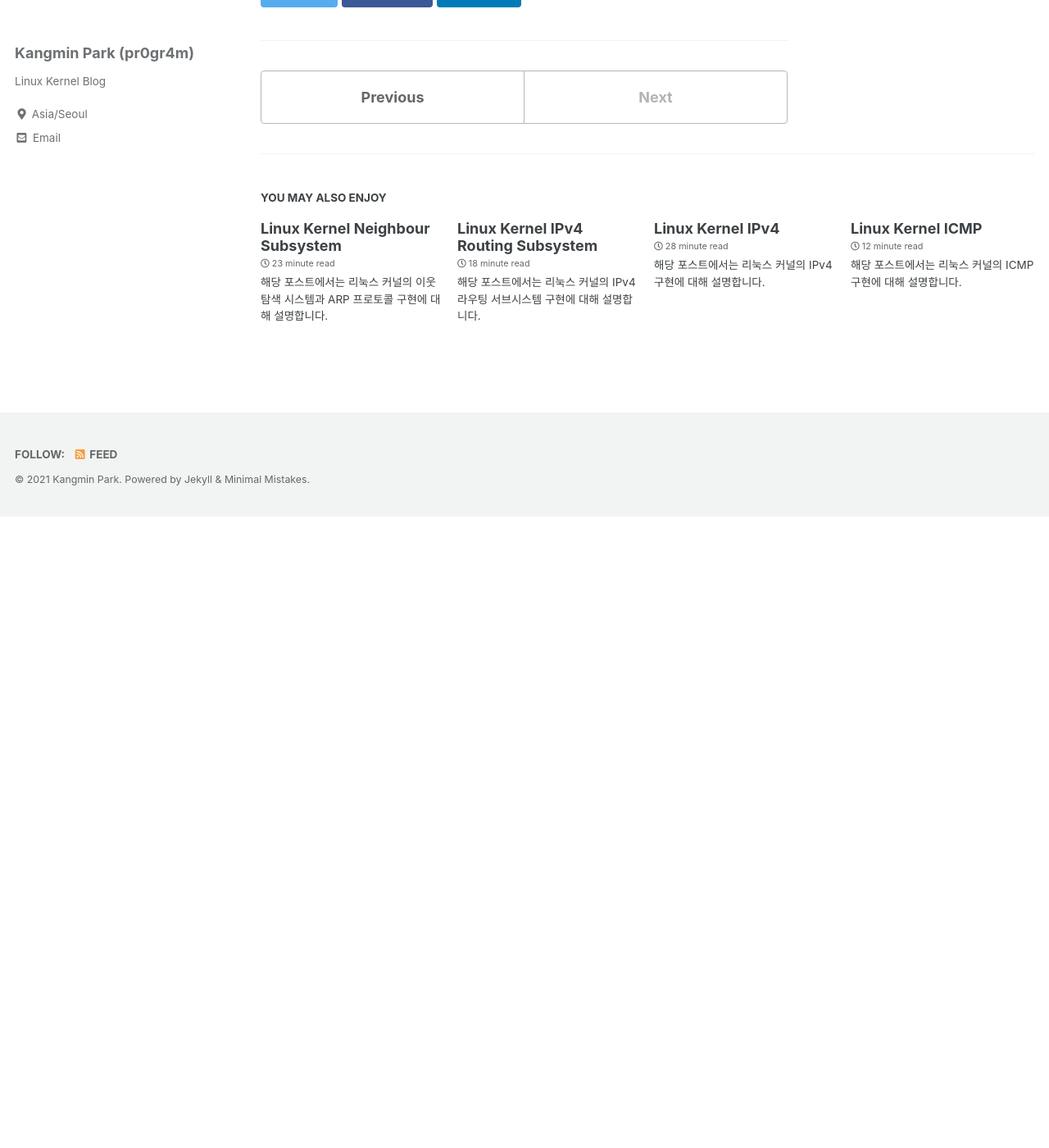
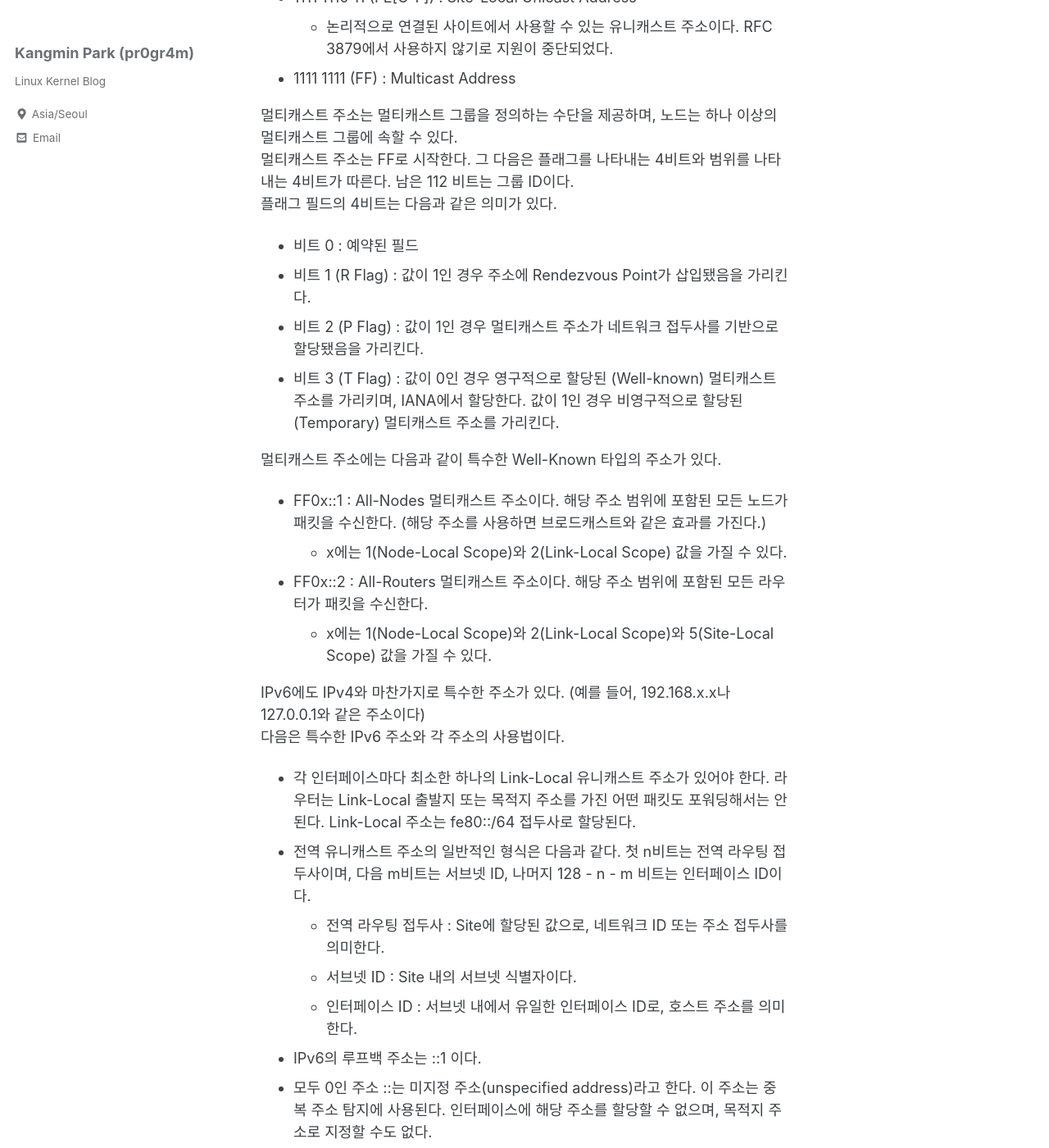
Before and after one commit to pr0gr4m/pr0gr4m.github.io, a Jekyll site: the page built from _posts/2021-07-18-ipv6.md, in a window 1280 px wide and 1400 px high, scrolled down 1228 px. Shown: the whole window at 82% size. Built offline with Jekyll 4.4.1, drawn with Linux system fonts in a browser that asks for light colours; cached includes are drawn as plain includes; before the commit the page ends 1858 px from its top, so only the background shows below that; some of the changed text lies outside the part shown.

Commit message:
Update IPv6

````diff
--- a/_posts/2021-07-18-ipv6.md
+++ b/_posts/2021-07-18-ipv6.md
@@ -17,9 +17,71 @@
 * 애니캐스트 : 인터페이스 그룹에 할당되는 주소이다. 애니캐스트 주소로 전송한 패킷은 그룹 내의 인터페이스 중 어느 하나에 전달된다. (라우팅 프로토콜에 따라 가장 가까운 인터페이스에 전달된다.)
 * 멀티캐스트 : 인터페이스 그룹에 할당되는 주소이다. 멀티캐스트 주소로 전송한 패킷은 그룹 내의 모든 인터페이스에 전달된다.
 
-IPv6 주소는 시작하는 비트에 따라 (접두사에 따라) 주소 유형이 달라진다.
+IPv6 주소는 16비트씩 8블록으로 구성돼 있으며, 총 128비트다. IPv6 주소는 xxxx:xxxx:xxxx:xxxx:xxxx:xxxx:xxxx:xxxx (x는 16진수)로 표현한다.
+IPv6 주소 중 "::" 는 모두 0(zero)인 주소를 줄여서 표현한 것이다.
+IPv6에는 주소 접두사(prefix)가 사용된다. IPv4의 서브넷 마스크와 같은 방식으로 Address/prefix-length 표기법으로 나타낸다.
+
+IPv6 주소는 시작하는 비트에 따라 주소 유형이 달라진다.
 * 0000 001 (0[2or3]) : NSAP Address
 * 001 ([2or3]): Global Unicast Address
+    * 전역으로 사용할 수 있는 유니캐스트 주소이다. 공인 IPv4 주소와 유사한 개념이다.
 * 1111 1110 10 (FE[8-B]) : Link-Local Unicast Address
+    * 물리적으로 연결된 링크에서 사용할 수 있는 유니캐스트 주소이다. 다른 링크의 주소와 해당 주소로 통신이 불가능하다.
 * 1111 1110 11 (FE[C-F]) : Site-Local Unicast Address
+    * 논리적으로 연결된 사이트에서 사용할 수 있는 유니캐스트 주소이다. RFC 3879에서 사용하지 않기로 지원이 중단되었다.
 * 1111 1111 (FF) : Multicast Address
+
+멀티캐스트 주소는 멀티캐스트 그룹을 정의하는 수단을 제공하며, 노드는 하나 이상의 멀티캐스트 그룹에 속할 수 있다.
+멀티캐스트 주소는 FF로 시작한다. 그 다음은 플래그를 나타내는 4비트와 범위를 나타내는 4비트가 따른다. 남은 112 비트는 그룹 ID이다.
+플래그 필드의 4비트는 다음과 같은 의미가 있다.
+* 비트 0 : 예약된 필드
+* 비트 1 (R Flag) : 값이 1인 경우 주소에 Rendezvous Point가 삽입됐음을 가리킨다.
+* 비트 2 (P Flag) : 값이 1인 경우 멀티캐스트 주소가 네트워크 접두사를 기반으로 할당됐음을 가리킨다.
+* 비트 3 (T Flag) : 값이 0인 경우 영구적으로 할당된 (Well-known) 멀티캐스트 주소를 가리키며, IANA에서 할당한다. 값이 1인 경우 비영구적으로 할당된 (Temporary) 멀티캐스트 주소를 가리킨다.
+
+멀티캐스트 주소에는 다음과 같이 특수한 Well-Known 타입의 주소가 있다.
+* FF0x::1 : All-Nodes 멀티캐스트 주소이다. 해당 주소 범위에 포함된 모든 노드가 패킷을 수신한다. (해당 주소를 사용하면 브로드캐스트와 같은 효과를 가진다.)
+    * x에는 1(Node-Local Scope)와 2(Link-Local Scope) 값을 가질 수 있다.
+* FF0x::2 : All-Routers 멀티캐스트 주소이다. 해당 주소 범위에 포함된 모든 라우터가 패킷을 수신한다.
+    * x에는 1(Node-Local Scope)와 2(Link-Local Scope)와 5(Site-Local Scope) 값을 가질 수 있다.
+
+IPv6에도 IPv4와 마찬가지로 특수한 주소가 있다. (예를 들어, 192.168.x.x나 127.0.0.1와 같은 주소이다)
+다음은 특수한 IPv6 주소와 각 주소의 사용법이다.
+* 각 인터페이스마다 최소한 하나의 Link-Local 유니캐스트 주소가 있어야 한다. 라우터는 Link-Local 출발지 또는 목적지 주소를 가진 어떤 패킷도 포워딩해서는 안 된다. Link-Local 주소는 fe80::/64 접두사로 할당된다.
+* 전역 유니캐스트 주소의 일반적인 형식은 다음과 같다. 첫 n비트는 전역 라우팅 접두사이며, 다음 m비트는 서브넷 ID, 나머지 128 - n - m 비트는 인터페이스 ID이다.
+    * 전역 라우팅 접두사 : Site에 할당된 값으로, 네트워크 ID 또는 주소 접두사를 의미한다.
+    * 서브넷 ID : Site 내의 서브넷 식별자이다.
+    * 인터페이스 ID : 서브넷 내에서 유일한 인터페이스 ID로, 호스트 주소를 의미한다.
+* IPv6의 루프백 주소는 ::1 이다.
+* 모두 0인 주소 ::는 미지정 주소(unspecified address)라고 한다. 이 주소는 중복 주소 탐지에 사용된다. 인터페이스에 해당 주소를 할당할 수 없으며, 목적지 주소로 지정할 수도 없다.
+* IPv4 매핑 IPv6 주소(IPv4-Mapped IPv6 Address)는 80비트의 0으로 시작한다. 다음 16비트는 1이고, 남은 32비트는 IPv4 주소이다. 예를 들어, IPv4 주소 192.0.2.128를 ::ffff:192.0.2.128로 매핑할 수 있다.
+* IPv4 호환 IPv6 주소(IPv4-Compatible IPv6 Address)는 96비트의 0로 시작하고, 남은 32비트를 IPv4 주소로 할당한다. 예를 들어, IPv4 주소 192.0.2.128를 ::192.0.2.128로 호환할 수 있다.
+    * 호환 주소는 실제로 IPv6 주소를 사용하는 듀얼 스택 디바이스에서만 사용할 수 있는 주소이다.
+
+IPv6 주소는 리눅스에서 in6_addr 구조체로 표현한다. 해당 구조체의 정의는 다음과 같다.
+```c
+#if __UAPI_DEF_IN6_ADDR
+struct in6_addr {
+	union {
+		__u8		u6_addr8[16];
+#if __UAPI_DEF_IN6_ADDR_ALT
+		__be16		u6_addr16[8];
+		__be32		u6_addr32[4];
+#endif
+	} in6_u;
+#define s6_addr			in6_u.u6_addr8
+#if __UAPI_DEF_IN6_ADDR_ALT
+#define s6_addr16		in6_u.u6_addr16
+#define s6_addr32		in6_u.u6_addr32
+#endif
+};
+#endif /* __UAPI_DEF_IN6_ADDR */
+```
+
+IPv6에서 노드는 노드 인터페이스에 설정된 모든 유니캐스트 및 애니캐스트 주소에 대하여 Solicited-Node 멀티캐스트 주소를 계산하고 참가해야 한다.
+Solicited-Node 멀티캐스트 주소는 노드의 유니캐스트와 애니캐스트 주소를 토대로 계산된다.
+접두사 ff02:0:0:0:0:1:ff00::/104에 유니캐스트 또는 애니캐스트 주소 하위 24비트를 덧붙여서 생성한다.
+[addrconf_addr_solict_mult()](https://elixir.bootlin.com/linux/latest/source/include/net/addrconf.h#L432) 함수가 이 Solicited-Node 주소를 계산한다.
+[addrconf_join_solict](https://elixir.bootlin.com/linux/latest/source/net/ipv6/addrconf.c#L2162) 함수는 의뢰한 주소 멀티캐스트 그룹에 참가한다.
+
+## IPv6 헤더
````
